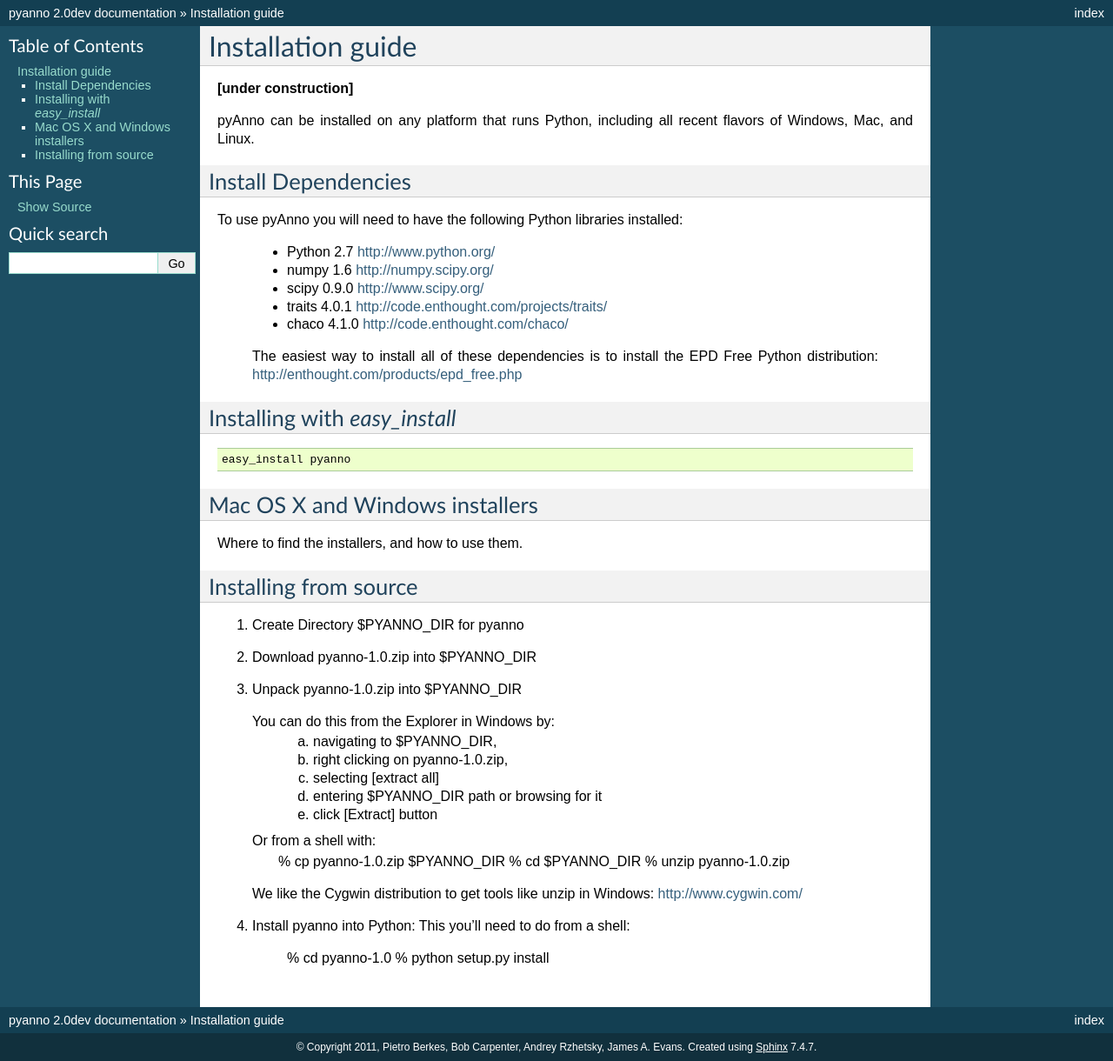
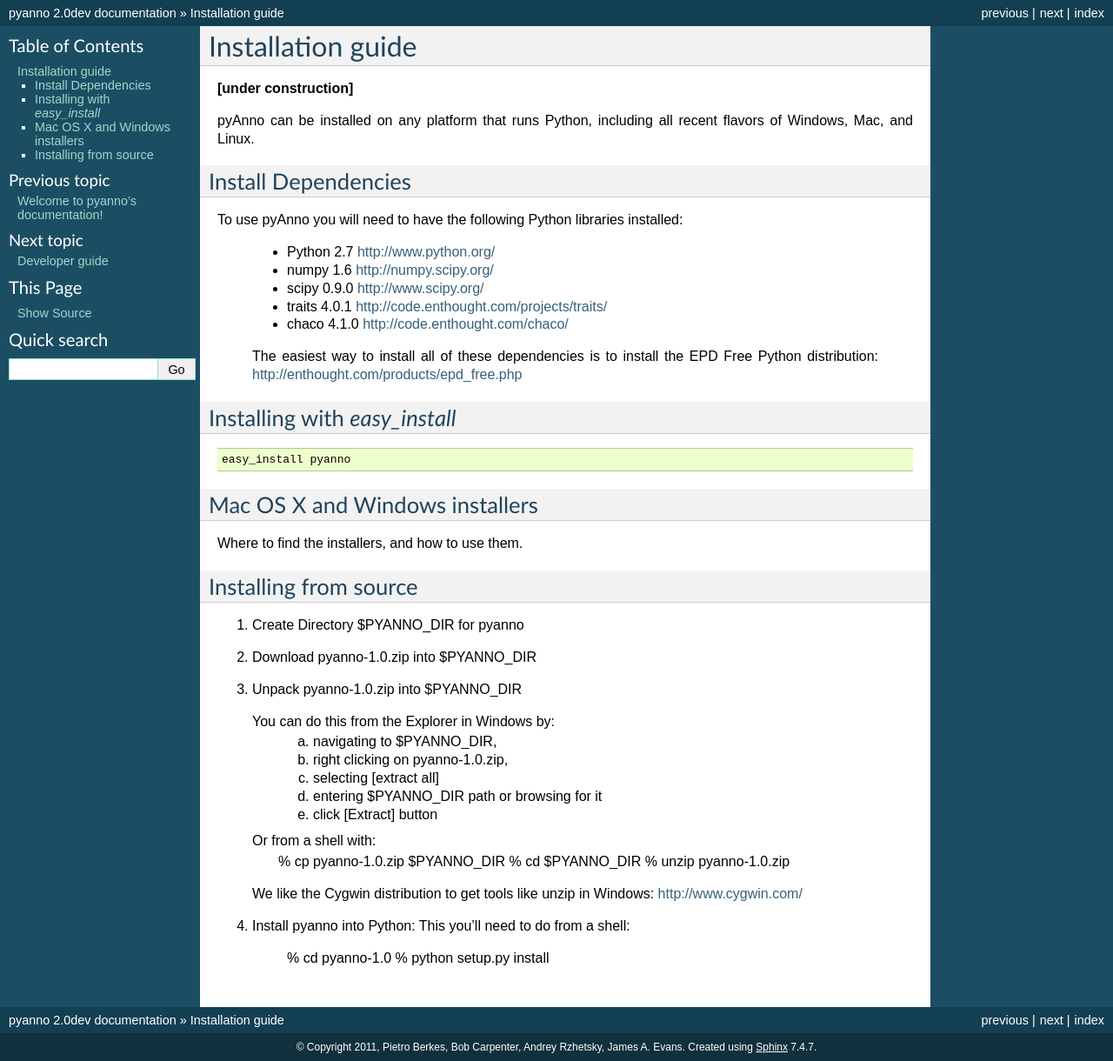
Before and after one commit to xpw0222/uchicago-pyanno, a Sphinx documentation site: the page built from docs/source/installation.rst, in a window 1280 px wide. Shown: the whole page at 87% size. Built offline with Sphinx 7.4.7, drawn with Linux system fonts in a browser that asks for light colours; formulas are drawn with MathJax 3.

Commit message:
DOC: moved developer guide to docs

```diff
--- a/docs/source/index.rst
+++ b/docs/source/index.rst
@@ -11,6 +11,8 @@ Contents:
 .. toctree::
    :maxdepth: 2
 
+   Installation guide <installation>
+   Developer guide <developer_guide>
    Library Reference <modules>
 
 Indices and tables
```
Also changed, not shown: docs/source/developer_guide.rst (renamed from DeveloperGuide.txt, +7 -18 lines).
